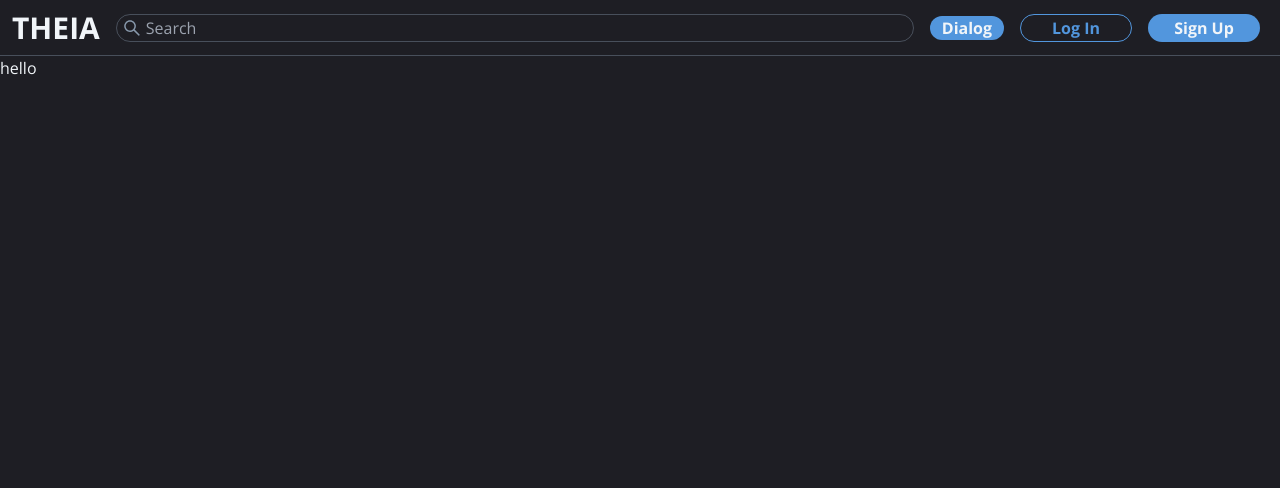
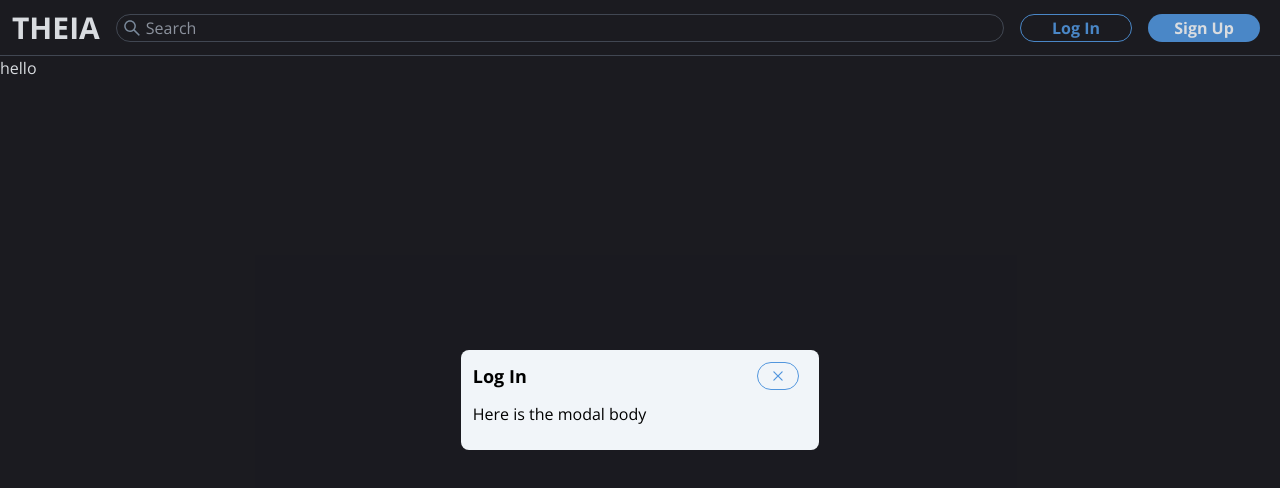
Before and after one commit to ShresthaYaju/projecttheia, a Next.js app: page / in a window 1280 px wide. Both pictures are taken after a click on the button "Log In". Shown: the top 488 px of the page. Built offline with nearby package versions, Linux system fonts and the light colour scheme.

Commit message:
add Modual Logic

```diff
--- a/src/app/layout.tsx
+++ b/src/app/layout.tsx
@@ -7,12 +7,12 @@ import RecoilRootWrapper from '@/components/Wrapper/RecoilRootWrapper'
 
 const open_sans  = Open_Sans({
   subsets: ['latin'],
-  weight: ["400", "700", "800"],
+  weight: ["400", "700"],
   variable: '--font-OpenSans',
 })
 
 export const metadata = {
-  title: 'Create Next App',
+  title: 'Theia AI',
   description: 'Generated by create next app',
 }
 
@@ -24,7 +24,7 @@ export default function RootLayout({
   return (
     <html lang="en">
 
-      <body className={`${open_sans.className} bg-background text-slate-100 font-sans`}>
+      <body className={`${open_sans.className} ${open_sans.variable} bg-background text-slate-100 font-sans`}>
         <RecoilRootWrapper>
         {children}
         </RecoilRootWrapper>
--- /dev/null
+++ b/src/atoms/authModalAtom.ts
@@ -0,0 +1,17 @@
+
+import {atom} from 'recoil';
+
+export interface AuthModalState {
+    open: boolean;
+    view: "login" | "signup" |"resetPassword";
+}
+
+const defaultModalState: AuthModalState = {
+    open: false,
+    view: "login"
+}
+
+export const authModalState = atom<AuthModalState>({
+    key: 'authModalState',
+    default: defaultModalState
+});
--- a/src/components/Modal/Auth/AuthModal.tsx
+++ b/src/components/Modal/Auth/AuthModal.tsx
@@ -1,29 +1,48 @@
 "use client";
 
+import { authModalState } from "@/atoms/authModalAtom";
 import React, { useRef } from "react";
 import { RxCross2 } from "react-icons/rx";
+import { useRecoilState } from "recoil";
 
 const AuthModal: React.FC = () => {
   const dialogRef = useRef<HTMLDialogElement>(null);
 
+  const [modalState, setModalState] =useRecoilState(authModalState);
+
+  // const handleOpen = () => {
+  //   dialogRef.current?.showModal()
+  //
+  // }
+
+  const handleClose = () => {
+    setModalState((prev)=>({...prev, open: false}));
+    dialogRef.current?.close()
+  }
+
+  if (modalState.open===true  ) {
+    dialogRef.current?.close()
+    dialogRef.current?.showModal();
+  }
+
+
   return (
     <>
-      <button
-        className="btn-solid"
-        onClick={() => dialogRef.current?.showModal()}
-      >
-        Dialog
-      </button>
 
       <dialog
+
         ref={dialogRef}
         className="rounded-lg p-3 bg-slate-100 text-black  w-4/5 sm:w-2/3 md:w-2/5 lg:w-2/6 xl:w-[28%]"
       >
         <div className="flex justify-between font-semibold text-lg">
-          <span>Modal Title</span>
+          <span>
+            {modalState.view==="login"&& "Log In"}
+            {modalState.view==="signup"&& "Sign Up"}
+            {modalState.view==="resetPassword"&& "Reset Password"}
+          </span>
           <button
             className="btn-outline"
-            onClick={() => dialogRef.current?.close()}
+            onClick={handleClose}
           >
             <RxCross2 />
           </button>
@@ -31,10 +50,6 @@ const AuthModal: React.FC = () => {
 
         <div className="my-3">Here is the modal body</div>
 
-        <div className="flex justify-end ">
-          <button className="btn-solid">Button</button>
-          <button className="btn-outline">Button</button>
-        </div>
       </dialog>
     </>
   );
--- a/src/components/Navbar/RightContent/AuthButtons.tsx
+++ b/src/components/Navbar/RightContent/AuthButtons.tsx
@@ -1,17 +1,25 @@
-import React from "react";
+"use client";
+import { authModalState } from "@/atoms/authModalAtom";
+import React, { use } from "react";
+import { useSetRecoilState } from "recoil";
 
 const AuthButtons: React.FC = () => {
+  const setAuthModalState= useSetRecoilState(authModalState);
   return (
     <>
       <button
         className="btn-outline h-7 hidden sm:flex w-[70px] md:w-28 justify-center items-center"
-        //   onClick={}
+          onClick={
+            ()=>setAuthModalState({open: true, view: "login"})
+          }
       >
         Log In
       </button>
       <button
         className="btn-solid h-7 hidden sm:flex w-[70px] md:w-28 justify-center items-center"
-        //   onClick={}
+        onClick={
+          ()=>setAuthModalState({open: true, view: "signup"})
+        }
       >
         Sign Up
       </button>
```
